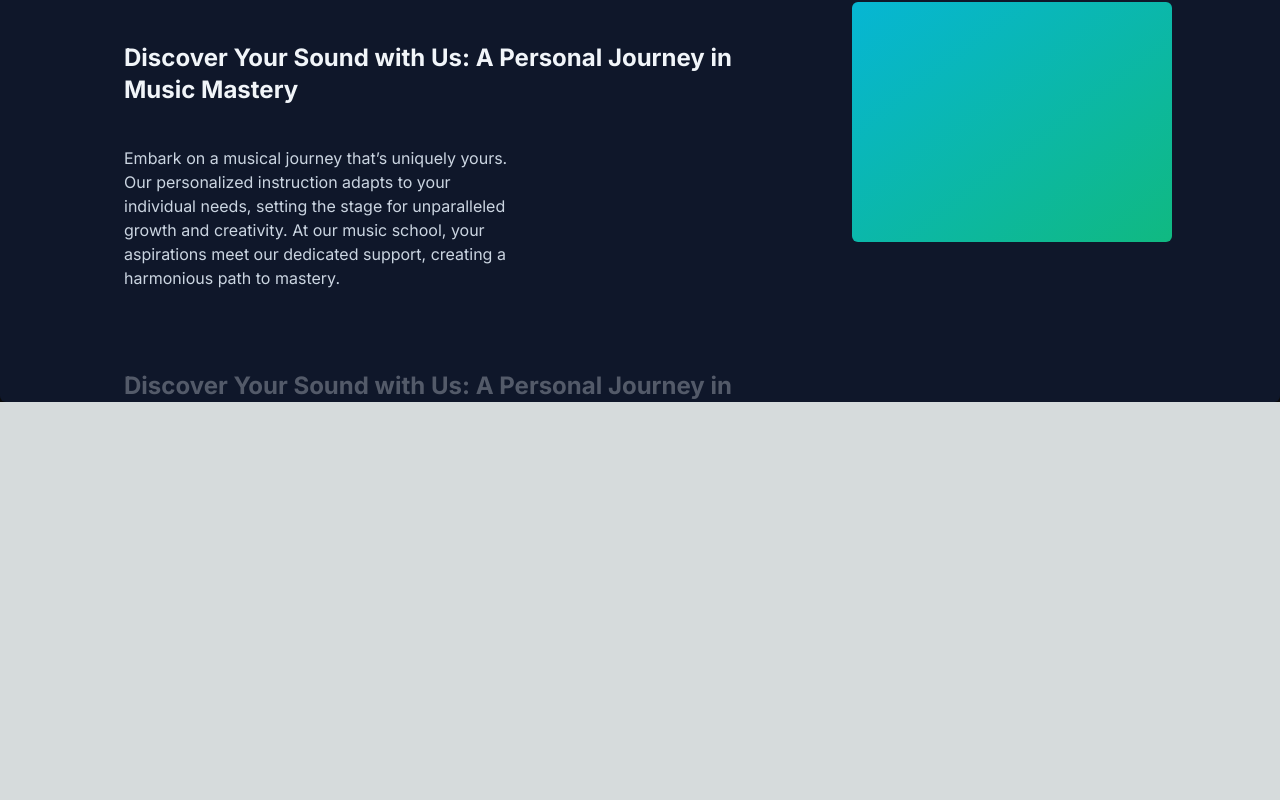
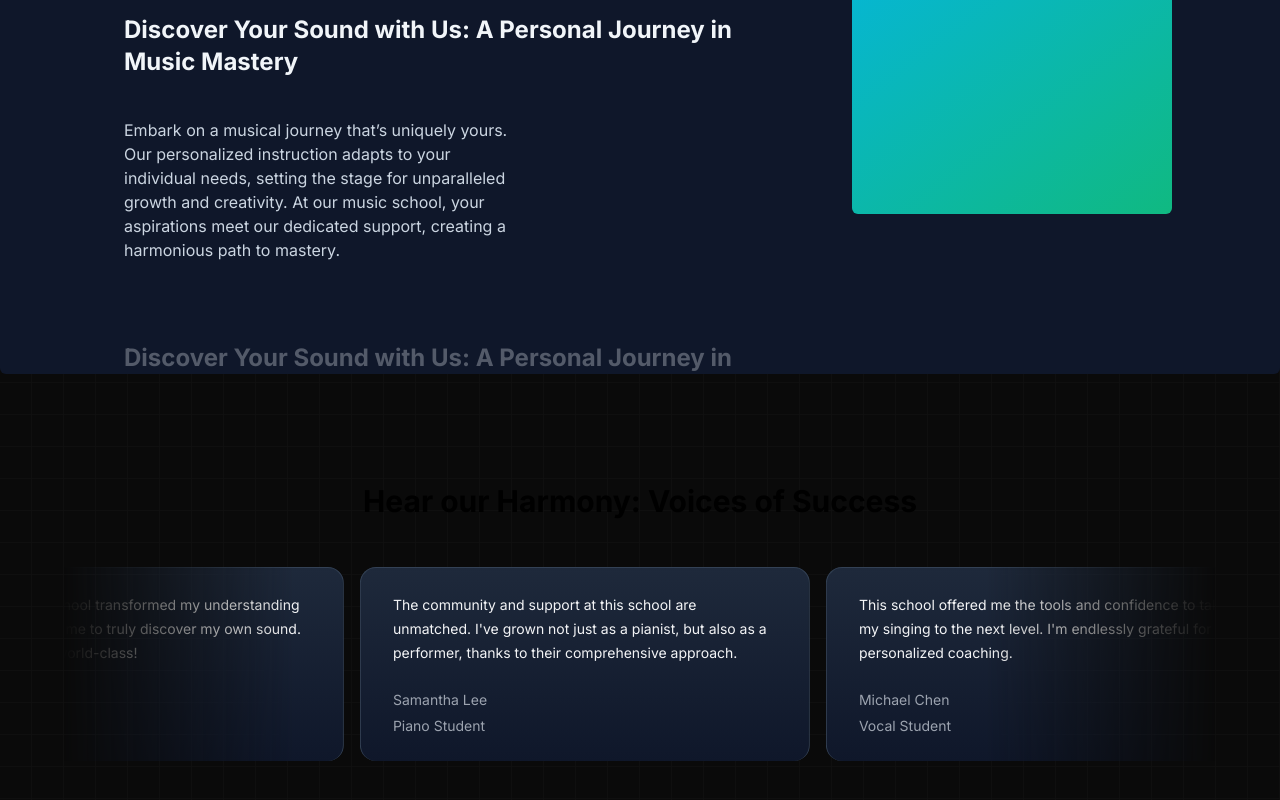
Before and after one commit to varundwt/Swar-Academy-App, a Next.js app: page / in a window 1280 px wide. Shown: the part 1506-2306 px from the top of the page. Before the commit the page ends 1908 px from the top, so only its background shows below. Built offline with nearby package versions, Linux system fonts and the light colour scheme.

Commit message:
"Added Cards"

```diff
--- a/package.json
+++ b/package.json
@@ -11,6 +11,7 @@
   "dependencies": {
     "clsx": "^2.1.1",
     "framer-motion": "^11.3.19",
+    "mini-svg-data-uri": "^1.4.4",
     "next": "14.2.5",
     "react": "^18",
     "react-dom": "^18",
--- a/src/app/page.tsx
+++ b/src/app/page.tsx
@@ -1,5 +1,6 @@
 import FeaturedSection from "@/components/FeaturedSection";
 import HeroSection from "@/components/HeroSection";
+import MusicSchoolTestimonialCards from "@/components/MusicSchoolTestimonialCards";
 import WhyChooseUs from "@/components/ui/WhyChooseUs";
 
 export default function Home() {
@@ -8,6 +9,7 @@
       <HeroSection/>
       <FeaturedSection/>
       <WhyChooseUs/>
+      <MusicSchoolTestimonialCards/>
       </main>
   );
 }
--- a/src/components/FeaturedSection.tsx
+++ b/src/components/FeaturedSection.tsx
@@ -5,8 +5,8 @@
 
 interface Course{
         id: number,
-        title: tring,
-        slug: string,s
+        title: string,
+        slug: string,
         description: string,
         price: number,
         instructor: string,
@@ -16,7 +16,7 @@
 const FeaturedSection = () => {
     const featuredCourses = courseData.courses.filter((course:Course) =>course.isFeatured)
   return (
-    <div className="py-12 bg-gray-900">
+    <div className="py-12 pt-0 bg-black-900">
         <div>
             <div className="text-center">
                 <h2 className="text-base text-teal-600 font-semibold tracking-wide uppercase">FEATURED COURSES</h2>
@@ -24,7 +24,7 @@
             </div>
         </div>
         <div className="mt-10">
-            <div className="grid grid-cols-1 sm:grid-cols-2 lg:grid-cols-3 gap-8 justify-center">
+            <div className="grid grid-cols-1 sm:grid-cols-2 lg:grid-cols-3 gap-8 justify-center mx-10">
                 {featuredCourses.map((course:Course)=>(
                     <div key={course.id} className="flex justify-center">
                         <BackgroundGradient className="flex flex-col rounded-[22px] bg-white dark:bg-zinc-900 overflow-hidden h-full max-w-sm">
--- a/src/components/HeroSection.tsx
+++ b/src/components/HeroSection.tsx
@@ -6,13 +6,13 @@
   return (
     <div className="h-auto md:h-[40rem] w-full rounded-md flex flex-col items-center justify-center relative overflow-hidden mx-auto py-10 md:py-0">
       <Spotlight
-        className="-top-40 left-0 md:left-60 md:-top-20"
+        className="-top-40 left-0 pb-1 md:left-60 md:-top-20"
         fill="red"
       />
       <div className="p-4 relative z-10 w-full text-center">
         <h1 className="mt-20 md:mt-0 text-4xl md:text-7xl font-bold bg-clip-text text-transparent bg-gradient-to-b from-neutral-50 to-neutral-400">Master the art of music.</h1>
-        <p className="mt-4 font-normal text-base md:text-lg text-neutral-300 max-w-lg mx-auto">Dive into our comprehensive music courses and transform your musical journey today. Whether you are a beginner or looking to refine your skills, join us to unlock your true potential.</p>
-      <div className="mt-4">
+        <p className="mt-5 font-normal text-base md:text-lg text-neutral-300 max-w-lg mx-auto">Dive into our comprehensive music courses and transform your musical journey today. Whether you are a beginner or looking to refine your skills, join us to unlock your true potential.</p>
+      <div className="mt-16">
         <Link href={"/courses"}>
         <Button borderRadius="1.75rem" className="bg-white dark:bg-black text-black dark:text-white border-neutral-200 dark:border-slate-800">Explore courses</Button>
 
--- /dev/null
+++ b/src/components/MusicSchoolTestimonialCards.tsx
@@ -0,0 +1,54 @@
+"use client"
+import { InfiniteMovingCards } from "./ui/infinite-moving-cards";
+
+const musicSchoolTestimonials = [
+  {
+    quote:
+      'Joining the music school transformed my understanding of music and helped me to truly discover my own sound. The instructors are world-class!',
+    name: 'Alex Johnson',
+    title: 'Guitar Student',
+  },
+  {
+    quote:
+      "The community and support at this school are unmatched. I've grown not just as a pianist, but also as a performer, thanks to their comprehensive approach.",
+    name: 'Samantha Lee',
+    title: 'Piano Student',
+  },
+  {
+    quote:
+      "This school offered me the tools and confidence to take my singing to the next level. I'm endlessly grateful for the personalized coaching.",
+    name: 'Michael Chen',
+    title: 'Vocal Student',
+  },
+  {
+    quote:
+      'As a violinist, finding the right mentor can be challenging, but this school matched me with a teacher who truly understands my goals and challenges.',
+    name: 'Emily Taylor',
+    title: 'Violin Student',
+  },
+  {
+    quote:
+      'The production courses here opened my eyes to the intricacies of music production. Highly recommend for any aspiring producers!',
+    name: 'Chris Morales',
+    title: 'Music Production Student',
+  },
+];
+
+function MusicSchoolTestimonialCards() {
+  return (
+    <div className="h-[30rem] w-full dark:bg-black dark:bg-grid-white/[0.2] relative flex flex-col items-center justify-center overflow-hidden">
+      <h2 className="text-3xl font-bold text-center mb-8 mt-8 z-10">Hear our Harmony: Voices of Success</h2>
+      <div className="flex justify-center w-full overflow-hidden px-4 sm:px-6 lg:px-8">
+      <div className="w-full max-w-6xl">
+      <InfiniteMovingCards
+        items={musicSchoolTestimonials}
+        direction="left"
+        speed="slow"
+      />
+      </div>
+      </div>
+    </div>
+  )
+}
+
+export default MusicSchoolTestimonialCards
--- a/src/components/Navbar.tsx
+++ b/src/components/Navbar.tsx
@@ -8,7 +8,7 @@
     const [active, setActive] = useState<string | null>(null);
     return (
         <div
-        className={cn("fixed top-10 inset-x-0 max-w-2xl mx-auto z-50", className)}
+        className={cn("fixed top-10 inset-x-0 max-w-xl mx-auto z-50", className)}
       >
         <Menu setActive={setActive}>
             <Link href={"/"}>
--- /dev/null
+++ b/src/components/ui/infinite-moving-cards.tsx
@@ -0,0 +1,121 @@
+"use client";
+
+import { cn } from "@/utils/cn";
+import React, { useEffect, useState } from "react";
+
+export const InfiniteMovingCards = ({
+  items,
+  direction = "left",
+  speed = "fast",
+  pauseOnHover = true,
+  className,
+}: {
+  items: {
+    quote: string;
+    name: string;
+    title: string;
+  }[];
+  direction?: "left" | "right";
+  speed?: "fast" | "normal" | "slow";
+  pauseOnHover?: boolean;
+  className?: string;
+}) => {
+  const containerRef = React.useRef<HTMLDivElement>(null);
+  const scrollerRef = React.useRef<HTMLUListElement>(null);
+
+  useEffect(() => {
+    addAnimation();
+  }, []);
+  const [start, setStart] = useState(false);
+  function addAnimation() {
+    if (containerRef.current && scrollerRef.current) {
+      const scrollerContent = Array.from(scrollerRef.current.children);
+
+      scrollerContent.forEach((item) => {
+        const duplicatedItem = item.cloneNode(true);
+        if (scrollerRef.current) {
+          scrollerRef.current.appendChild(duplicatedItem);
+        }
+      });
+
+      getDirection();
+      getSpeed();
+      setStart(true);
+    }
+  }
+  const getDirection = () => {
+    if (containerRef.current) {
+      if (direction === "left") {
+        containerRef.current.style.setProperty(
+          "--animation-direction",
+          "forwards"
+        );
+      } else {
+        containerRef.current.style.setProperty(
+          "--animation-direction",
+          "reverse"
+        );
+      }
+    }
+  };
+  const getSpeed = () => {
+    if (containerRef.current) {
+      if (speed === "fast") {
+        containerRef.current.style.setProperty("--animation-duration", "20s");
+      } else if (speed === "normal") {
+        containerRef.current.style.setProperty("--animation-duration", "40s");
+      } else {
+        containerRef.current.style.setProperty("--animation-duration", "80s");
+      }
+    }
+  };
+  return (
+    <div
+      ref={containerRef}
+      className={cn(
+        "scroller relative z-20  max-w-7xl overflow-hidden  [mask-image:linear-gradient(to_right,transparent,white_20%,white_80%,transparent)]",
+        className
+      )}
+    >
+      <ul
+        ref={scrollerRef}
+        className={cn(
+          " flex min-w-full shrink-0 gap-4 py-4 w-max flex-nowrap",
+          start && "animate-scroll ",
+          pauseOnHover && "hover:[animation-play-state:paused]"
+        )}
+      >
+        {items.map((item, idx) => (
+          <li
+            className="w-[350px] max-w-full relative rounded-2xl border border-b-0 flex-shrink-0 border-slate-700 px-8 py-6 md:w-[450px]"
+            style={{
+              background:
+                "linear-gradient(180deg, var(--slate-800), var(--slate-900)",
+            }}
+            key={item.name}
+          >
+            <blockquote>
+              <div
+                aria-hidden="true"
+                className="user-select-none -z-1 pointer-events-none absolute -left-0.5 -top-0.5 h-[calc(100%_+_4px)] w-[calc(100%_+_4px)]"
+              ></div>
+              <span className=" relative z-20 text-sm leading-[1.6] text-gray-100 font-normal">
+                {item.quote}
+              </span>
+              <div className="relative z-20 mt-6 flex flex-row items-center">
+                <span className="flex flex-col gap-1">
+                  <span className=" text-sm leading-[1.6] text-gray-400 font-normal">
+                    {item.name}
+                  </span>
+                  <span className=" text-sm leading-[1.6] text-gray-400 font-normal">
+                    {item.title}
+                  </span>
+                </span>
+              </div>
+            </blockquote>
+          </li>
+        ))}
+      </ul>
+    </div>
+  );
+};
--- a/tailwind.config.ts
+++ b/tailwind.config.ts
@@ -1,5 +1,5 @@
 import type { Config } from "tailwindcss";
-
+const svgToDataUri = require("mini-svg-data-uri");
 const colors = require("tailwindcss/colors");
 const {
   default: flattenColorPalette,
@@ -17,6 +17,29 @@
   });
 }
 
+function addSvgPatterns({ matchUtilities, theme }: any) {
+  matchUtilities(
+    {
+      'bg-grid': (value: any) => ({
+        backgroundImage: `url("${svgToDataUri(
+          `<svg xmlns="http://www.w3.org/2000/svg" viewBox="0 0 32 32" width="32" height="32" fill="none" stroke="${value}"><path d="M0 .5H31.5V32"/></svg>`
+        )}")`,
+      }),
+      'bg-grid-small': (value: any) => ({
+        backgroundImage: `url("${svgToDataUri(
+          `<svg xmlns="http://www.w3.org/2000/svg" viewBox="0 0 32 32" width="8" height="8" fill="none" stroke="${value}"><path d="M0 .5H31.5V32"/></svg>`
+        )}")`,
+      }),
+      'bg-dot': (value: any) => ({
+        backgroundImage: `url("${svgToDataUri(
+          `<svg xmlns="http://www.w3.org/2000/svg" viewBox="0 0 32 32" width="16" height="16" fill="none"><circle fill="${value}" id="pattern-circle" cx="10" cy="10" r="1.6257413380501518"></circle></svg>`
+        )}")`,
+      }),
+    },
+    { values: flattenColorPalette(theme('backgroundColor')), type: 'color' }
+  );
+}
+
 const config: Config = {
   content: [
     "./src/pages/**/*.{js,ts,jsx,tsx,mdx}",
@@ -27,6 +50,8 @@
     extend: {
       animation:{
         spotlight: "spotlight 2s ease .75s 1 forwards",
+        scroll:
+          "scroll var(--animation-duration, 40s) var(--animation-direction, forwards) linear infinite",
       },
       backgroundImage: {
         "gradient-radial": "radial-gradient(var(--tw-gradient-stops))",
@@ -37,9 +62,15 @@
         spotlight: {
           '0%': { opacity: '0', transform: 'translate(-72%, -62%) scale(0.5)' },
           '100%': { opacity: '1', transform: 'translate(-50%,-40%) scale(1)' },
-        },},
+        },
+        scroll: {
+          to: {
+            transform: "translate(calc(-50% - 0.5rem))",
+          },
+        },
+      },
     },
   },
-  plugins: [addVariablesForColors],
+  plugins: [addVariablesForColors, addSvgPatterns],
 };
 export default config;
```
Also changed, not shown: 1 other file (tests, documents, lock files or other folders).
